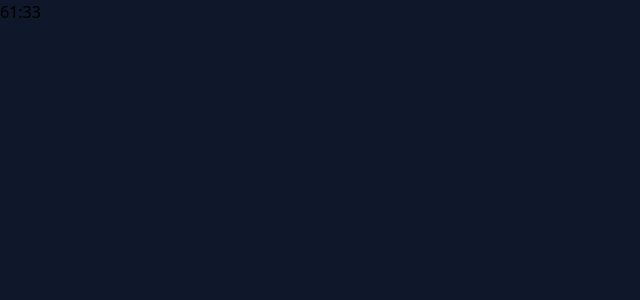
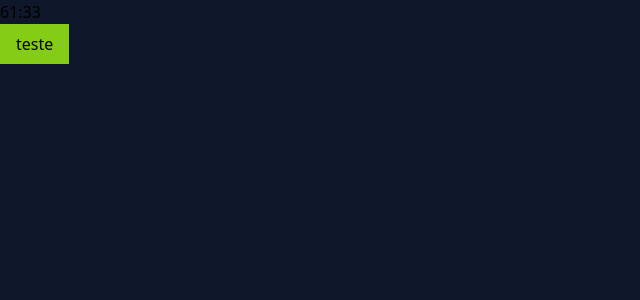
Before and after one commit to gabrielsantos7/Pomodoro-App, a React (Vite) app: page / in a window 1280 px wide. Shown: the top 300 px of the page, without its empty margins (0-640 px from the left). Built offline with nearby package versions, Linux system fonts and the light colour scheme.

Commit message:
✨ feat: Add Button component

```diff
--- a/src/App.tsx
+++ b/src/App.tsx
@@ -1,4 +1,4 @@
-import PomodoroTimer from './components/pomodoro-timer';
+import { PomodoroTimer } from './components/pomodoro-timer';
 
 export default function App() {
   return (
--- /dev/null
+++ b/src/components/button.tsx
@@ -0,0 +1,9 @@
+import { ButtonProps } from '../models';
+
+export function Button(props: ButtonProps) {
+  return (
+    <button className={props.className} onClick={props.onClick}>
+      {props.text}
+    </button>
+  );
+}
--- /dev/null
+++ b/src/components/pomodoro-timer.tsx
@@ -0,0 +1,24 @@
+import { useState } from 'react';
+import { PomodoroTimerProps } from '../models';
+import { useInterval } from '../hooks/useInterval';
+import { secondsToTime } from '../utils/seconds-to-time';
+import { Button } from './button';
+
+export function PomodoroTimer(props: PomodoroTimerProps) {
+  const [mainTime, setMainTime] = useState(props.defaultPomodoroTime);
+
+  useInterval(() => {
+    setMainTime(mainTime - 1);
+  }, 1000);
+  return (
+    <div>
+      <h2>{secondsToTime(mainTime)}</h2>
+
+      <Button
+        text="teste"
+        className="px-4 py-2 bg-lime-500"
+        onClick={() => alert('Oi')}
+      />
+    </div>
+  );
+}
--- a/src/components/pomodoro-timer/index.tsx
+++ /dev/null
@@ -1,15 +0,0 @@
-import { useState } from 'react';
-import { PomodoroTimerProps } from '../../models';
-import { useInterval } from '../../hooks/useInterval';
-import { secondsToTime } from '../../utils/seconds-to-time';
-
-export default function PomodoroTimer(props: PomodoroTimerProps) {
-  const [mainTime, setMainTime] = useState(props.defaultPomodoroTime);
-
-  useInterval(() => {
-    setMainTime(mainTime - 1)
-  }, 1000)
-  return <div>
-    {secondsToTime(mainTime)}
-  </div>;
-}
--- a/src/models.ts
+++ b/src/models.ts
@@ -1,3 +1,9 @@
 export interface PomodoroTimerProps {
   defaultPomodoroTime: number;
 }
+
+export interface ButtonProps {
+  text: string;
+  className?: string;
+  onClick?: () => void;
+}
```
